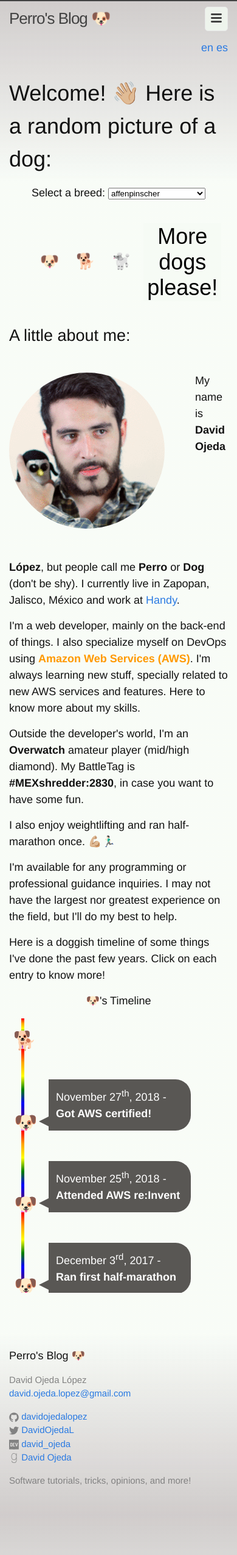
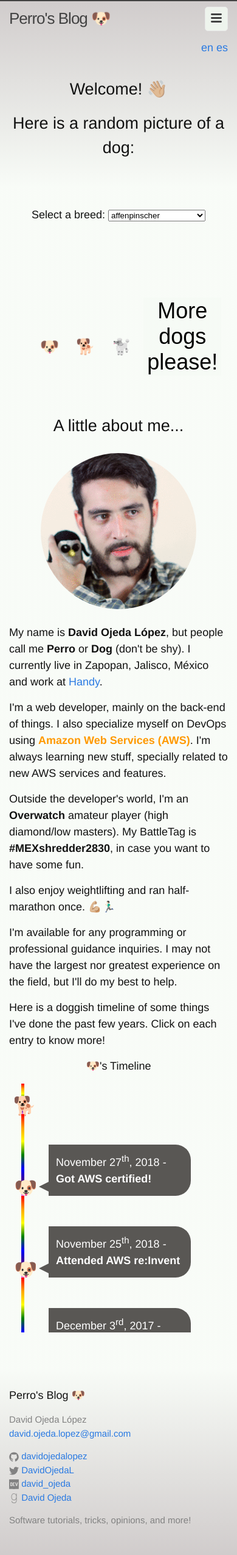
Before and after one commit to davidojedalopez/david-ojeda, a Jekyll site: the page built from index.html, in a window 390 px wide. Shown: the whole page at 61% size. Built offline with Jekyll 4.4.1, drawn with Linux system fonts in a browser that asks for light colours; before the commit the page ends 2484 px from its top, so only the background shows below that.

Commit message:
feat: Add mutation observer for random dog image container resize

```diff
--- a/_sass/_dog-breeds.scss
+++ b/_sass/_dog-breeds.scss
@@ -3,12 +3,14 @@
   justify-content: space-evenly;
   align-items: center;
   flex-wrap: wrap;
+  min-height: 200px;
+  @media screen and (max-width: 635px) {
+    min-height: 400px;
+  }
 }
 
 .dog-image {
-  height: 200px;
   width: 200px;
-  max-height: 200px;
   max-width: 200px;
   position: relative;
 }
--- a/css/about.scss
+++ b/css/about.scss
@@ -4,15 +4,33 @@
 
 $timeline-element-background-color: #595754;
 
+.main-title {
+  text-align: center;
+}
+
 .about-container {
-  margin-top: 40px;
+  display: block;
+  float: left;
+  h2 {
+    text-align: center;
+  }
+  @media screen and (max-width: 1000px) {
+    display: flex;
+    flex-direction: column;
+    align-items: center;
+    p {
+      align-self: flex-start;
+    }
+  }
 }
 
 .my-photo {
     float: left;
     border-radius: 50%;
-    margin-right: 50px;
-    margin-bottom: 50px;
+    margin: 25px;
+    @media screen and (max-width: 1000px) {
+      margin-top: 10px;
+    }
 }
 
 .amazon-orange {
@@ -20,6 +38,7 @@
 }
 
 .timeline {
+    width: 100%;
     height: 450px;
     overflow-y: scroll;
     margin-bottom: 30px;
--- a/index.html
+++ b/index.html
@@ -6,7 +6,11 @@
 custom_css: about
 ---
 
-<h1>Welcome! 👋🏼 Here is a random picture of a dog:</h1>
+<section class="main-title">
+        <h1>Welcome! 👋🏼</h1>
+        <h2>Here is a random picture of a dog:</h2>
+</section>
+
 
 <section class="dog-images">
     <form>
@@ -16,7 +20,7 @@
     </form>
 
     <div class="dog-image">
-        <img id="madog" class="" src="" width="" alt="">
+        <img id="madog" class="" src="" width="" alt="" />
         <span id="placeholder-dog" class="fade">🐶 &nbsp;&nbsp; 🐕 &nbsp;&nbsp; 🐩</span>
     </div>
 
@@ -25,24 +29,26 @@
     </button>
 </section>
 
-<h2>A little about me:</h2>
 <section class="about-container">
+
+    <h2>A little about me...</h2>
     <img src="/assets/myself.gif" class="my-photo"/>
 
-    <p>My name is <b>David Ojeda López</b>, but people call me <b>Perro</b> or <b>Dog</b> (don't be shy). I currently live in Zapopan, Jalisco, México and work at <a href="https://www.handy.la" target="_blank">Handy</a>.</p>
+    <p>My name is <strong>David Ojeda López</strong>, but people call me <strong>Perro</strong> or <strong>Dog</strong> (don't be shy). I currently live in Zapopan, Jalisco, México and work at <a href="https://www.handy.la" target="_blank">Handy</a>.</p>
 
-    <p>I'm a web developer, mainly on the back-end of things. I also specialize myself on DevOps using <span class="amazon-orange"><b>Amazon Web Services (AWS)</b></span>. I'm always learning new stuff, specially related to new AWS services and features. Here to know more about my skills. </p>
+    <p>I'm a web developer, mainly on the back-end of things. I also specialize myself on DevOps using <span class="amazon-orange"><strong>Amazon Web Services (AWS)</strong></span>. I'm always learning new stuff, specially related to new AWS services and features. </p>
 
-    <p>Outside the developer's world, I'm an <b>Overwatch</b> amateur player (mid/high diamond). My BattleTag is <b>#MEXshredder:2830</b>, in case you want to have some fun.</p>
+    <p>Outside the developer's world, I'm an <strong>Overwatch</strong> amateur player (high diamond/low masters). My BattleTag is <strong>#MEXshredder2830</strong>, in case you want to have some fun.</p>
 
     <p>I also enjoy weightlifting and ran half-marathon once. 💪🏼🏃🏻‍♂️</p>
 
     <p>I'm available for any programming or professional guidance inquiries. I may not have the largest nor greatest experience on the field, but I'll do my best to help.</p>
+
     <p>Here is a doggish timeline of some things I've done the past few years. Click on each entry to know more!</p>
-    <p style="text-align: center;">🐶's Timeline</p>
 </section>
 
 <section class="timeline">
+    <p style="text-align: center;">🐶's Timeline</p>
     <ul>
         <li></li>
         <li>
@@ -214,5 +220,13 @@
         }
     }
 
+    let ro = new ResizeObserver( entries => {
+        for (let entry of entries) {
+            document.querySelector('section.dog-images').style.height = `${entry.contentRect.height + 45}px`;
+        }
+    });
+
+    ro.observe(document.getElementById('madog'));
+
 
 </script>
```
